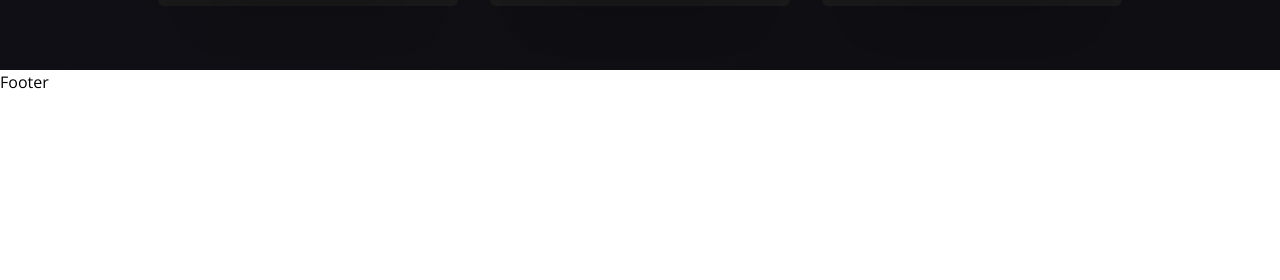
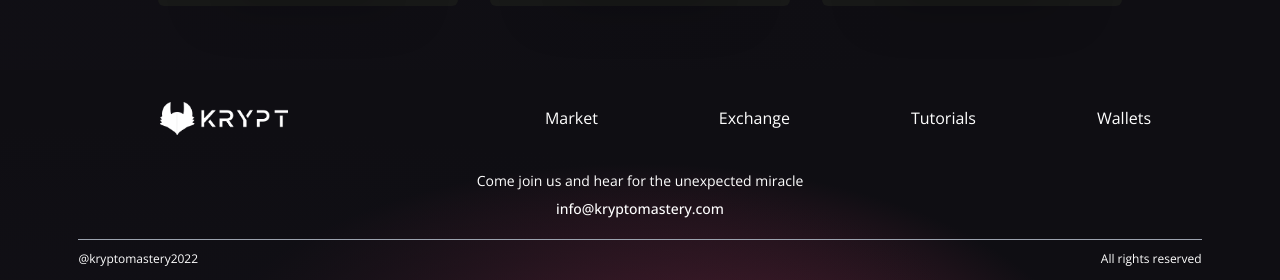
Before and after one commit to pedroltdias/blockchain-app, a React (Vite) app in the folder client/: page / in a window 1280 px wide. Shown: the part 2173-2453 px from the top of the page. Before the commit the page ends 2267 px from the top, so only its background shows below. Built offline with nearby package versions, Linux system fonts and the light colour scheme.

Commit message:
implementacao do 'Footer'

```diff
--- a/client/src/components/Footer.tsx
+++ b/client/src/components/Footer.tsx
@@ -1,5 +1,31 @@
+import logo from "../../images/logo.png";
+
 export default function Footer() {
 	return (
-		<h1>Footer</h1>
+		<div className="w-full flex md:justify-center justify-between items-center flex-col p-4 gradient-bg-footer">
+			<div className="w-full flex sm:flex-row flex-col justify-between items-center my-4">
+				<div className="flex flex-[0.5] justify-center items-center">
+					<img src={logo} alt="logo" className="w-32" />
+				</div>
+				<div className="flex flex-1 justify-evenly items-center flex-wrap sm:mt-0 mt-5 w-full">
+					<p className="text-white text-base text-center mx-2 cursor-pointer">Market</p>
+					<p className="text-white text-base text-center mx-2 cursor-pointer">Exchange</p>
+					<p className="text-white text-base text-center mx-2 cursor-pointer">Tutorials</p>
+					<p className="text-white text-base text-center mx-2 cursor-pointer">Wallets</p>
+				</div>
+			</div>
+
+			<div className="flex justify-center items-center flex-col mt-5">
+				<p className="text-white text-sm text-center">Come join us and hear for the unexpected miracle</p>
+				<p className="text-white text-sm text-center font-medium mt-2">info@kryptomastery.com</p>
+			</div>
+
+			<div className="sm:w-[90%] w-full h-[0.25px] bg-gray-400 mt-5 " />
+
+			<div className="sm:w-[90%] w-full flex justify-between items-center mt-3">
+				<p className="text-white text-left text-xs">@kryptomastery2022</p>
+				<p className="text-white text-right text-xs">All rights reserved</p>
+			</div>
+		</div>
 	);
 }
```
